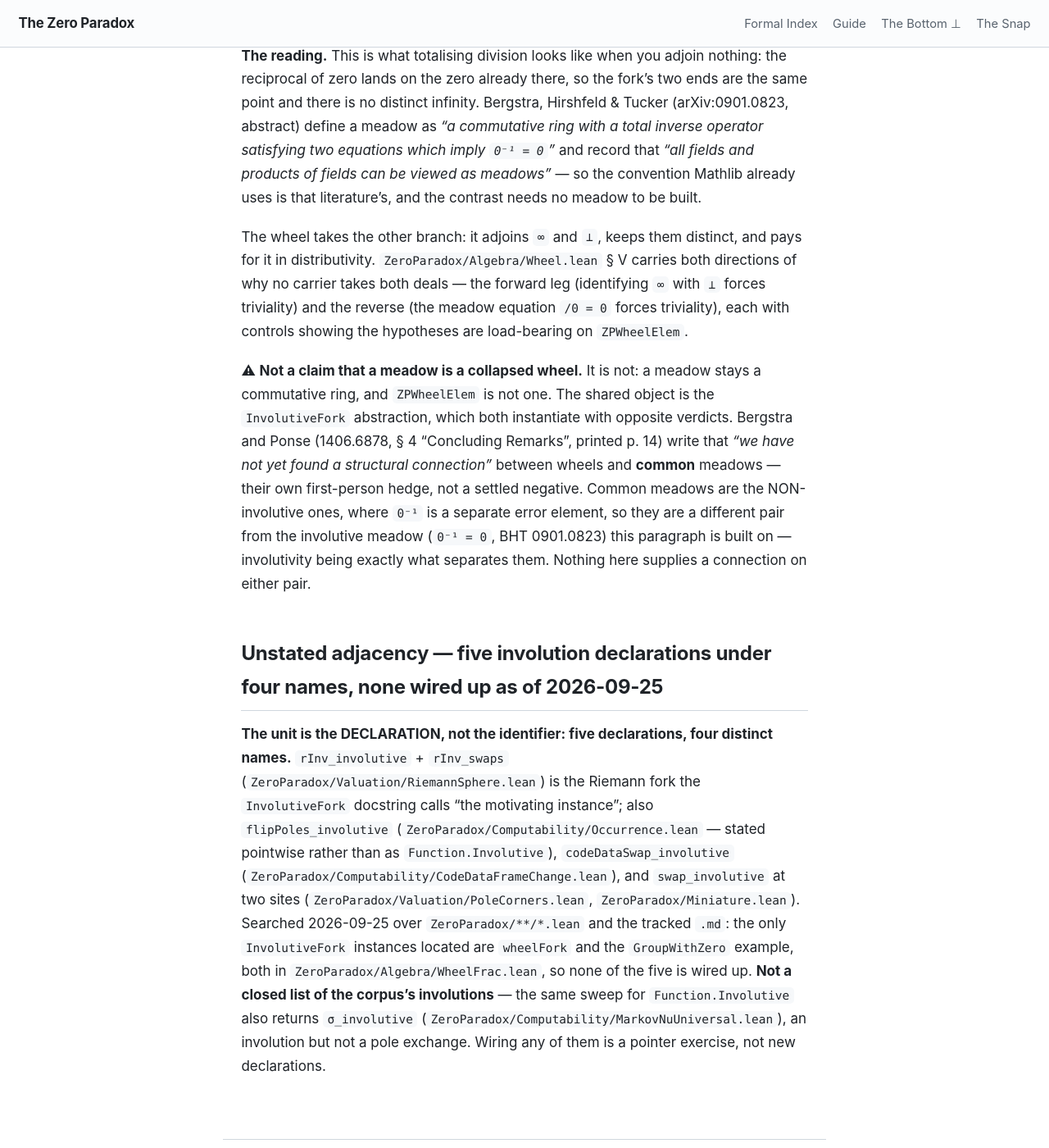
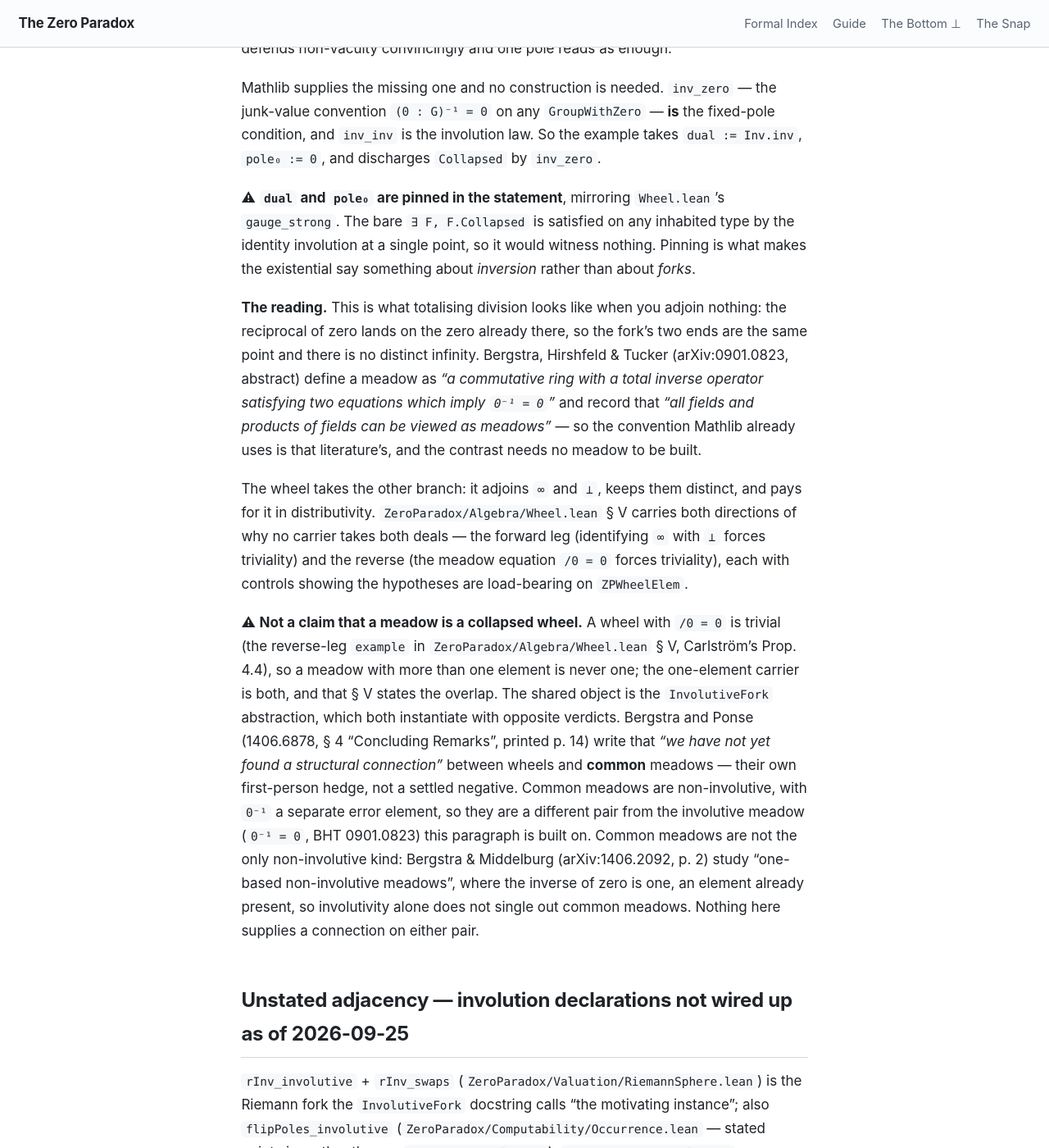
Before and after one commit to timbrigham/ZeroParadox, a Jekyll site: the page built from ZeroParadox/Algebra/WheelFrac.md, in a window 1280 px wide and 1400 px high, scrolled down 3871 px. Shown: the whole window at 82% size. Built offline with Jekyll 4.4.1, drawn with Linux system fonts in a browser that asks for light colours; our own code applies the rules of GitHub Pages for plain Markdown files; some of the changed text lies outside the part shown.

Commit message:
ZP-J errata: full Lean paths in four PDFs; wheel and Riemann-sphere fixes
E17 (CARRYW4-C6-12, WLPDF-1, PFX-1): ZP-J Self-Reference v2.14, Wheel
Addendum v1.9 (companion v1.7) and Keystone Addendum v1.27 now cite Lean
files by full repository path. Rendered bare-basename count, pypdf: 0 in
all four (was 30, 10, 2, 3).

E20: RiemannSphere.lean UPDOWN-R3-1 a-j. The three-carrier 1/0 example
is rebuilt over nonZeroDivisors, where 2/0 = 1/0 = wheelInf, with a
trivial-submonoid control; wheelBot is placed as the answer to 0/0.
New examples: Mathlib's inversion is not continuous at 0 of Q_2
(pointer to NormedField.continuousAt_inv);
reachability against the ValuationRing.ValueGroup order (opposite to
Mathlib's, same as Stacks 00ID); the reversed sNorm preorder is not
antisymmetric. Ceiling/floor proofs use Rat.ceil_intCast_div_natCast and
Rat.floor_intCast_div_natCast.

WheelFrac.md WHEELFRAC-OUT 1-7: ring case of Carlstrom's semiring
generality; common meadows not the only non-involutive kind
(1406.2092 p. 2); bibliographic record and edition caveat for the
locators; count dropped from the adjacency header; section VIII pointer;
porthole and wall-taxonomy pointers; the meadow disclaimer's reason now
rests on the reverse-leg example. WheelFrac.lean: wheelFork_not_collapsed
docstring scoped, with inhabited-type and empty-type examples.

Gates: two rounds; editorial, adversary, prior_art and the three-reader
copy_editor panel PASS at round 2 with ordinary findings outstanding. Wheel.lean:
[Set97] expanded (PA-W3), stale script line locator replaced by the PDF
section (PA-W2).

Co-Authored-By: Claude Opus 5.5 <noreply@anthropic.com>
Claude-Session: https://claude.ai/code/session_01Qj4hZEe22hsY1FqfbKnnU2

```diff
--- a/ZeroParadox/Algebra/WheelFrac.md
+++ b/ZeroParadox/Algebra/WheelFrac.md
@@ -6,8 +6,10 @@ declarations, the Engineer's Take and the per-declaration glosses.
 ## The construction
 
 The wheel of fractions of a commutative ring `A` with respect to a multiplicative submonoid `S`, built
-to prove it is a `Wheel` (`ZeroParadox/Algebra/Wheel.lean`). This turns that file's §VIII conjecture
-into a theorem.
+to prove it is a `Wheel` (`ZeroParadox/Algebra/Wheel.lean`). `instWheel` proves the part of that
+file's conjecture that starts from ring structure: for every commutative ring and submonoid, the wheel
+axioms hold. Ring structure is an input, not derived; `ZeroParadox/Algebra/Wheel.lean` § VIII, a
+documentation anchor with no theorem object, records what stays open.
 
 Carlström, source-verified: `⊙_S A = (A × A) / ≡_S`, where
 
@@ -15,7 +17,8 @@ Carlström, source-verified: `⊙_S A = (A × A) / ≡_S`, where
 
 with `0 = [0,1]`, `1 = [1,1]`, `[x,y] + [x',y'] = [x·y' + x'·y, y·y']`, `[x,y]·[x',y'] = [x·x', y·y']`,
 and `/[x,y] = [y,x]`. Then `/0 = [1,0] = ∞`, `0·/0 = [0,0] = ⊥`, with `∞ ≠ ⊥` (the wheel, not the
-meadow) — matching the ZP porthole.
+meadow) — matching the ZP porthole (the shorthand defined in
+`ZeroParadox/Algebra/Wheel.lean`'s Formal Overview).
 
 **Status: complete.** Fully `sorry`-free: `≡_S` is an equivalence, the five operations are well-defined
 on the quotient, every axiom of the ZP `Wheel` typeclass holds (a faithful encoding of Carlström's
@@ -25,7 +28,8 @@ on the quotient, every axiom of the ZP `Wheel` typeclass holds (a faithful encod
 ## The involutive fork, and why it does NOT unify with the ordered μ/ν fork
 
 `fixed_pole_forces_collapse` is the witness for the involutive-fork-with-a-fixed-pole row of the wall
-taxonomy: **if the involution fixes the pole, the two poles coincide.**
+taxonomy (`ZeroParadox/Settheory/Wall.md`, the failure-mode table): **if the involution fixes the pole,
+the two poles coincide.**
 
 The two forks are **different species**:
 
@@ -47,6 +51,11 @@ Unifying the two forks would need the categorical machinery (both are ℤ/2ℤ a
 CATEGORY, dualizing μ↔ν, while inversion acts on the ELEMENT set, swapping 0↔∞); that stays the horizon.
 
 ## Prior art — Carlström § 4 proves MORE
+
+Locators below are to J. Carlström, *Wheels — On Division by Zero*, Research Reports in Mathematics
+No. 11, Department of Mathematics, Stockholm University, 2001 (cited here as Carlström 2001:11). The
+later journal version, *Mathematical Structures in Computer Science* 14(1):143–184, 2004, paginates
+differently, and these locators do not apply to it.
 
 The specific result is **Prop. 4.4** (Carlström 2001:11, PDF p. 27, printed p. 25):
 *"If any two of the elements 0, 1, /0 and 0/0 are equal in a wheel H, then H is trivial."*
@@ -70,8 +79,9 @@ corpus uses. The substance — `0 ∈ S` trivializes, so exclude it — is his.
 
 ⚠ **The construction's lineage runs through Setzer.** Carlström credits him for the name and the
 construction at printed p. 3 and presents his own paper as a generalisation from integral domains to any
-commutative semiring — so "Carlström's" here means that general form, which is the one this file
-formalizes. The quotations and the full credit chain are in `ZeroParadox/Algebra/Wheel.lean`
+commutative semiring — so "Carlström's" here means that general form. This file formalizes the
+commutative-ring case (`[CommRing A]` in `ZeroParadox/Algebra/WheelFrac.lean`), a special case of his semiring
+generality. The quotations and the full credit chain are in `ZeroParadox/Algebra/Wheel.lean`
 § "Lineage" (the `Wheel` class docstring).
 
 ## Standard names for what is written by hand
@@ -101,9 +111,9 @@ originals before citing them directly. Searched 2026-08-02: no prior art located
 
 Until this date `InvolutiveFork` had a witness for exactly one of its two states. `wheelFork_not_collapsed`
 inhabits the OPEN side; nothing inhabited the COLLAPSED one, so `fixed_pole_forces_collapse` had **no
-witness for its own hypothesis** and could have been true vacuously for all the corpus showed. `R-TWOPOLE`
-is the rule that asks for both; the gap survived because the open side's docstring defends non-vacuity
-convincingly and one pole reads as enough.
+witness for its own hypothesis** and could have been true vacuously for all the corpus showed. The
+project's rule is to build a witness on both sides; the gap survived because the open side's docstring
+defends non-vacuity convincingly and one pole reads as enough.
 
 Mathlib supplies the missing one and no construction is needed. `inv_zero` — the junk-value convention
 `(0 : G)⁻¹ = 0` on any `GroupWithZero` — **is** the fixed-pole condition, and `inv_inv` is the involution
@@ -111,8 +121,8 @@ law. So the example takes `dual := Inv.inv`, `pole₀ := 0`, and discharges `Col
 
 ⚠ **`dual` and `pole₀` are pinned in the statement**, mirroring `Wheel.lean`'s `gauge_strong`. The bare
 `∃ F, F.Collapsed` is satisfied on any inhabited type by the identity involution at a single point, so it
-would witness nothing — the genericity trap `R-TOLEAN` names. Pinning is what makes the existential say
-something about *inversion* rather than about *forks*.
+would witness nothing. Pinning is what makes the existential say something about *inversion* rather
+than about *forks*.
 
 **The reading.** This is what totalising division looks like when you adjoin nothing: the reciprocal of
 zero lands on the zero already there, so the fork's two ends are the same point and there is no distinct
@@ -126,18 +136,21 @@ distributivity. `ZeroParadox/Algebra/Wheel.lean` § V carries both directions of
 deals — the forward leg (identifying `∞` with `⊥` forces triviality) and the reverse (the meadow equation
 `/0 = 0` forces triviality), each with controls showing the hypotheses are load-bearing on `ZPWheelElem`.
 
-⚠ **Not a claim that a meadow is a collapsed wheel.** It is not: a meadow stays a commutative ring, and
-`ZPWheelElem` is not one. The shared object is the `InvolutiveFork` abstraction, which both instantiate
-with opposite verdicts. Bergstra and Ponse (1406.6878, § 4 "Concluding Remarks", printed p. 14) write
-that *"we have not yet found a structural connection"* between wheels and **common** meadows — their
-own first-person hedge, not a settled negative. Common meadows are the NON-involutive ones, where `0⁻¹`
-is a separate error element, so they are a different pair from the involutive meadow (`0⁻¹ = 0`,
-BHT 0901.0823) this paragraph is built on — involutivity being exactly what separates them. Nothing
-here supplies a connection on either pair.
+⚠ **Not a claim that a meadow is a collapsed wheel.** A wheel with `/0 = 0` is trivial (the reverse-leg
+`example` in `ZeroParadox/Algebra/Wheel.lean` § V, Carlström's Prop. 4.4), so a meadow with more than
+one element is never one; the one-element carrier is both, and that § V states the overlap. The shared
+object is
+the `InvolutiveFork` abstraction, which both instantiate with opposite verdicts. Bergstra and Ponse
+(1406.6878, § 4 "Concluding Remarks", printed p. 14) write that *"we have not yet found a structural connection"* between wheels and **common** meadows — their
+own first-person hedge, not a settled negative. Common meadows are non-involutive, with `0⁻¹` a
+separate error element, so they are a different pair from the involutive meadow (`0⁻¹ = 0`,
+BHT 0901.0823) this paragraph is built on. Common meadows are not the only non-involutive kind:
+Bergstra & Middelburg (arXiv:1406.2092, p. 2) study "one-based non-involutive meadows", where the
+inverse of zero is one, an element already present, so involutivity alone does not single out common
+meadows. Nothing here supplies a connection on either pair.
 
-## Unstated adjacency — five involution declarations under four names, none wired up as of 2026-09-25
+## Unstated adjacency — involution declarations not wired up as of 2026-09-25
 
-**The unit is the DECLARATION, not the identifier: five declarations, four distinct names.**
 `rInv_involutive` + `rInv_swaps` (`ZeroParadox/Valuation/RiemannSphere.lean`) is the Riemann fork the
 `InvolutiveFork` docstring calls "the motivating instance"; also `flipPoles_involutive`
 (`ZeroParadox/Computability/Occurrence.lean` — stated pointwise rather than as `Function.Involutive`),
@@ -145,7 +158,10 @@ here supplies a connection on either pair.
 at two sites (`ZeroParadox/Valuation/PoleCorners.lean`, `ZeroParadox/Miniature.lean`). Searched
 2026-09-25 over `ZeroParadox/**/*.lean` and the tracked `.md`: the only `InvolutiveFork` instances
 located are `wheelFork` and the `GroupWithZero` example, both in `ZeroParadox/Algebra/WheelFrac.lean`,
-so none of the five is wired up. **Not a closed list of the corpus's involutions** — the same sweep for
+so none of these is wired up. **Not a closed list of the corpus's involutions** — the same sweep for
 `Function.Involutive` also returns `σ_involutive`
 (`ZeroParadox/Computability/MarkovNuUniversal.lean`), an involution but not a pole exchange. Wiring any
-of them is a pointer exercise, not new declarations.
+of them is a pointer exercise, not new declarations. Since that search,
+`ZeroParadox/Algebra/WheelFrac.lean` has also gained the identity-fork `example` after
+`wheelFork_not_collapsed`: a generic witness on any inhabited type, and not one of the declarations
+listed here.
```
Also changed, not shown: README.md (+3 -3 lines), register.md (+3 -3 lines), scripts/build_zpj.py (+28 -28 lines), scripts/build_zpj_keystone_addendum.py (+5 -5 lines), scripts/build_zpj_wheel_addendum.py (+14 -13 lines), scripts/build_zpj_wheel_companion.py (+5 -5 lines), 7 other files.
